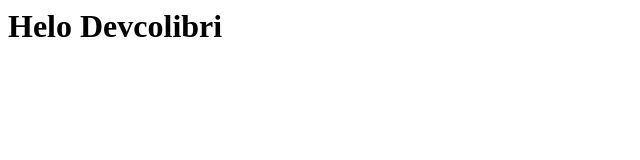
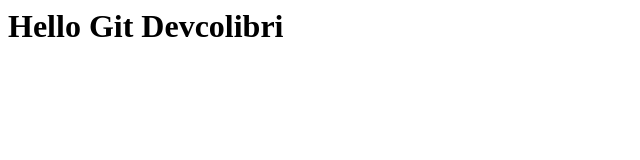
Before and after one commit to goncharovnikitos/git--Course, a plain HTML site: page index.html in a window 1280 px wide. Shown: the whole page, without its empty margins (0-640 px from the left). Drawn offline with Linux system fonts and the light colour scheme.

Commit message:
Revert "Wrong commit"
This reverts commit e5f979309114ac8ee77e4934d1374e7136f42cc1.

```diff
--- a/index.html
+++ b/index.html
@@ -1 +1 @@
-<h1>Helo Devcolibri</h1>
+<h1>Hello Git Devcolibri</h1>
```
